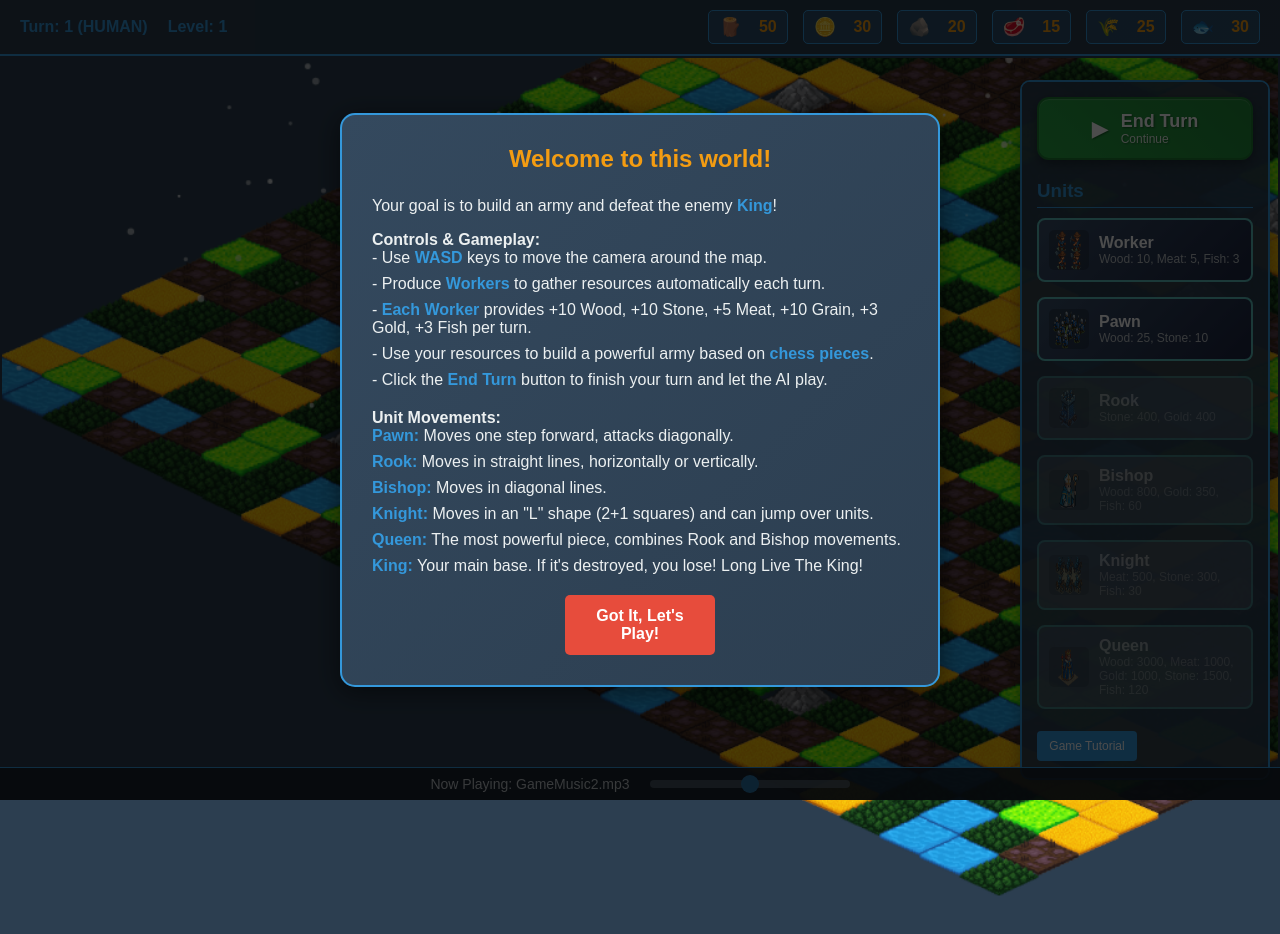
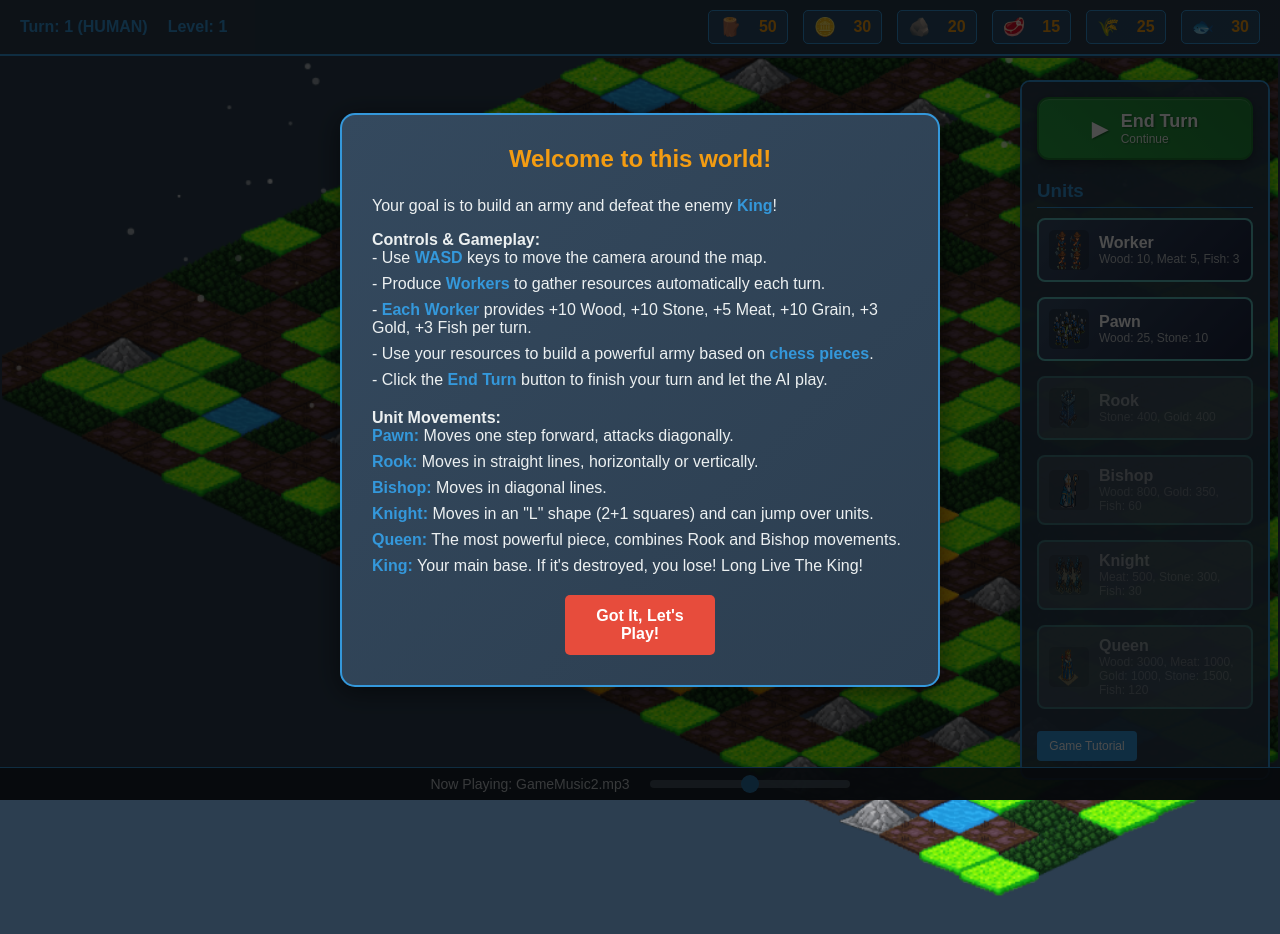
Before and after one commit to mortingenstrasse/tuncocivilization, a plain HTML site: page game.html in a window 1280 px wide. Drawn offline with Linux system fonts and the light colour scheme.

Commit message:
New update:Mouse Cursor,Mouse control, new Maps after moving the folder

```diff
--- a/game_enhanced.js
+++ b/game_enhanced.js
@@ -1008,7 +1008,7 @@ Game.prototype.generateMap = function() {
 // MİNİMAL HARİTA ÜRETİM DÜZELTMESİ - DAHA AZ SU VE DAĞ
 // =======================================================================
 
-Game.prototype.generateTile = function(x, y) {
+/*Game.prototype.generateTile = function(x, y) {
     const name = this.getTileName(x, y);
 
     const noise = this.simpleNoise(x * 0.04, y * 0.04);
@@ -1039,7 +1039,93 @@ Game.prototype.generateTile = function(x, y) {
 
     return new Tile(x, y, name, terrain, resource, amount);
 };
-
+*/
+
+
+// =======================================================================
+// NİHAİ HARİTA ÜRETİMİ (KONTROLLÜ RASTGELELİK + GÜVENLİ BAŞLANGIÇ)
+// =======================================================================
+
+Game.prototype.generateMap = function() {
+    console.log(`Generating map with a variable-sized gulf...`);
+
+    // 1. Her oyun için KÖRFEZİN ÖZELLİKLERİNİ RASTGELE BELİRLE
+    this.gulfSettings = {
+        // Körfez haritanın yarısını mı yoksa dörtte birini mi kaplasın?
+        size: Math.random() < 0.5 ? 0.75 : 0.50, // %50 ihtimalle 3/4, %50 ihtimalle 2/4
+
+        // Körfez haritanın üstünde mi, ortasında mı, altında mı olsun?
+        verticalPosition: ['top', 'middle', 'bottom'][Math.floor(Math.random() * 3)],
+
+        // Körfez haritanın sağında mı, solunda mı olsun?
+        horizontalPosition: Math.random() < 0.5 ? 'left' : 'right'
+    };
+
+    console.log('This game\'s gulf settings:', this.gulfSettings);
+
+    // 2. Harita dizisini, her karo için generateTile'ı çağırarak oluştur
+    this.map = Array.from({ length: this.mapWidth }, (_, x) =>
+        Array.from({ length: this.mapHeight }, (_, y) => this.generateTile(x, y))
+    );
+};
+
+Game.prototype.generateTile = function(x, y) {
+    const name = this.getTileName(x, y);
+
+    // --- ÖNCELİK 1: GÜVENLİ BAŞLANGIÇ BÖLGELERİ ---
+    // Bu kontrol her zaman en başta çalışır ve diğer her şeyi ezer.
+    const humanStartY = this.mapHeight - 5;
+    const aiStartY = 4;
+    const startZoneRadius = 5;
+
+    const distToHumanStart = Math.sqrt(Math.pow(x - Math.floor(this.mapWidth / 2), 2) + Math.pow(y - humanStartY, 2));
+    const distToAiStart = Math.sqrt(Math.pow(x - Math.floor(this.mapWidth / 2), 2) + Math.pow(y - aiStartY, 2));
+
+    if (distToHumanStart < startZoneRadius || distToAiStart < startZoneRadius) {
+        return new Tile(x, y, name, 'plains', null, 0); // Güvenli başlangıç bölgesi
+    }
+
+    // --- ÖNCELİK 2: BÜYÜK DEĞİŞKEN KÖRFEZ ---
+    // generateMap'te belirlenen ayarlara göre körfezi oluştur.
+    const gs = this.gulfSettings;
+    let seaCenterY;
+    if (gs.verticalPosition === 'top') seaCenterY = this.mapHeight * 0.25;
+    else if (gs.verticalPosition === 'bottom') seaCenterY = this.mapHeight * 0.75;
+    else seaCenterY = this.mapHeight * 0.5;
+
+    const seaWidth = 6; // Körfezi biraz daha kalın yapalım
+    const seaWobble = this.simpleNoise(x * 0.1, y * 0.1) * 3; // Kenarları daha dalgalı olsun
+    const inVerticalZone = y > seaCenterY - seaWidth + seaWobble && y < seaCenterY + seaWidth + seaWobble;
+
+    if (inVerticalZone) {
+        if ((gs.horizontalPosition === 'left' && x < this.mapWidth * gs.size) ||
+            (gs.horizontalPosition === 'right' && x > this.mapWidth * (1 - gs.size))) {
+            return new Tile(x, y, name, 'water', 'fish', 1500);
+        }
+    }
+
+    // --- ÖNCELİK 3: GERİ KALAN ALANLAR İÇİN RASTGELE ARAZİ ---
+    // Gürültüye dayalı organik arazi üretimi.
+    const noise = this.simpleNoise(x * 0.08, y * 0.08);
+
+    if (noise > 0.9) { // Dağlar (çok nadir)
+        return new Tile(x, y, name, 'mountain', 'stone', 2500);
+    }
+    if (noise > 0.4) { // Ormanlar
+        return new Tile(x, y, name, 'forest', 'wood', 1000);
+    }
+    if (noise < -0.2) { // Bataklıklar
+        return new Tile(x, y, name, 'swamp', 'meat', 600);
+    }
+    // Küçük gölcükler için farklı bir gürültü kullanalım
+    const puddleNoise = this.simpleNoise(x * 0.35, y * 0.35);
+    if (puddleNoise > 0.9) {
+        return new Tile(x, y, name, 'water', 'fish', 300);
+    }
+
+    // Yukarıdaki koşulların hiçbiri sağlanmazsa, varsayılan araziyi döndür.
+    return new Tile(x, y, name, 'grass');
+};
 Game.prototype.simpleNoise = function(x, y) {
     const s = Math.sin(x*12.9898+y*78.233)*43758.5453;
     return (s-Math.floor(s))*2-1;
@@ -1277,19 +1363,67 @@ Game.prototype.playSoundEffect = function(soundFile) {
 
 // drawMoveLog fonksiyonu aynı kalabilir, bir değişiklik gerekmez.
 
+// =======================================================================
+// ETKİLEŞİM (CLICK & DRAG KAMERA KONTROLÜ İLE GÜNCELLENDİ)
+// =======================================================================
+
 Game.prototype.setupEvents = function() {
+
+    // --- Tıkla ve Sürükle için Değişkenler ---
+    let isDragging = false;
+    let lastMouseX = 0;
+    let lastMouseY = 0;
+    // Sürükleme ile normal tıklamayı ayırmak için küçük bir eşik
+    let dragThreshold = 5;
+    let dragDistance = 0;
+
+    // --- KLAVYE KONTROLÜ GÜNCELLENDİ ---
+    // Sadece 'escape' tuşu dinleniyor, WASD kaldırıldı.
     document.addEventListener('keydown', (e) => {
-        const speed = this.cameraSpeed;
-        switch(e.key.toLowerCase()) {
-            case 'w': this.camera.y -= speed; break;
-            case 's': this.camera.y += speed; break;
-            case 'a': this.camera.x -= speed; break;
-            case 'd': this.camera.x += speed; break;
-            case 'escape': this.deselectUnit(); break;
-        }
-    });
-
+        if (e.key.toLowerCase() === 'escape') {
+            this.deselectUnit();
+        }
+    });
+
+    // --- MOUSE OLAYLARI ---
+
+    // 1. Fareye basıldığında
+    this.canvas.addEventListener('mousedown', (e) => {
+        isDragging = true;
+        dragDistance = 0; // Sürükleme mesafesini sıfırla
+        lastMouseX = e.clientX;
+        lastMouseY = e.clientY;
+    });
+
+    // 2. Fare bırakıldığında
+    this.canvas.addEventListener('mouseup', (e) => {
+        isDragging = false;
+    });
+
+    // 3. Fare canvas'tan ayrıldığında
+    this.canvas.addEventListener('mouseleave', (e) => {
+        isDragging = false;
+    });
+
+    // 4. Fare hareket ettiğinde
     this.canvas.addEventListener('mousemove', (e) => {
+        if (isDragging) {
+            const dx = e.clientX - lastMouseX;
+            const dy = e.clientY - lastMouseY;
+
+            // Sürükleme mesafesini hesapla
+            dragDistance += Math.abs(dx) + Math.abs(dy);
+
+            this.camera.x -= dx;
+            this.camera.y -= dy;
+
+            lastMouseX = e.clientX;
+            lastMouseY = e.clientY;
+
+            // Sürükleme sırasında hover efektini geçici olarak durdur
+            this.hoveredTile = null;
+        } else {
+            // Sürükleme yoksa normal hover efektini çalıştır
             const rect = this.canvas.getBoundingClientRect();
             const scaleX = this.canvas.width / rect.width;
             const scaleY = this.canvas.height / rect.height;
@@ -1297,18 +1431,21 @@ Game.prototype.setupEvents = function() {
             const screenY = (e.clientY - rect.top) * scaleY;
             const worldCoords = this.screenToWorld(screenX, screenY);
             this.hoveredTile = this.worldToTile(worldCoords.x, worldCoords.y);
-    });
-
+        }
+    });
+
+    // 5. Tıklama olayı
     this.canvas.addEventListener('click', (e) => {
+        // Eğer sürükleme mesafesi çok kısaysa, bunu bir "tıklama" olarak kabul et.
+        if (dragDistance < dragThreshold) {
             if (this.hoveredTile) this.handleTileClick(this.hoveredTile.x, this.hoveredTile.y);
-    });
-    // "Game Tutorial" butonu showWelcomePopup fonksiyonunu çağırır.
+        }
+        // Eğer uzun bir sürükleme yapıldıysa, click olayını tetikleme.
+    });
+
+    // --- SİZİN BUTON BAĞLANTILARINIZ (DEĞİŞİKLİK YOK) ---
     document.getElementById('showTutorial').addEventListener('click', () => this.showWelcomePopup());
-
     document.getElementById('endTurn').addEventListener('click', () => this.endTurn());
-
-
-    // Unit production buttons
     document.getElementById('produceWorker').addEventListener('click', () => this.buildingSystem.produceUnit('worker', 'human'));
     document.getElementById('producePawn').addEventListener('click', () => this.buildingSystem.produceUnit('pawn', 'human'));
     document.getElementById('produceRook').addEventListener('click', () => this.buildingSystem.produceUnit('rook', 'human'));
--- a/style.css
+++ b/style.css
@@ -45,7 +45,7 @@ body {
     /* Geri kalanı aynı kalabilir */
     background: #34495e;
     border: 2px solid #2c3e50;
-    cursor: crosshair;
+    cursor: url('cursor.cur'), auto;
 }
 
 /* ... geri kalan stilleriniz ... */
```
Also changed, not shown: 1 other file. Lines whose indentation alone changed are shown as unchanged.
